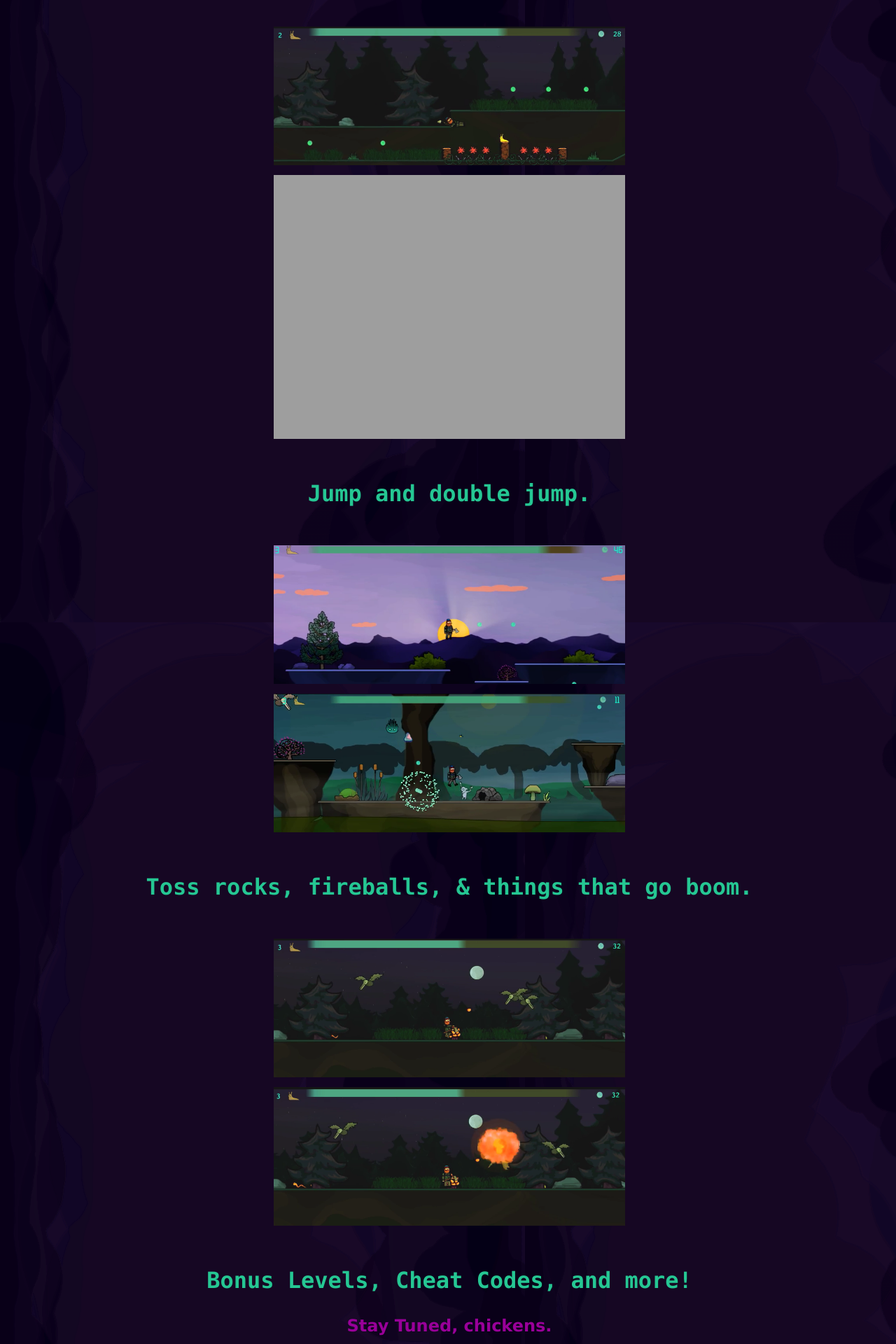
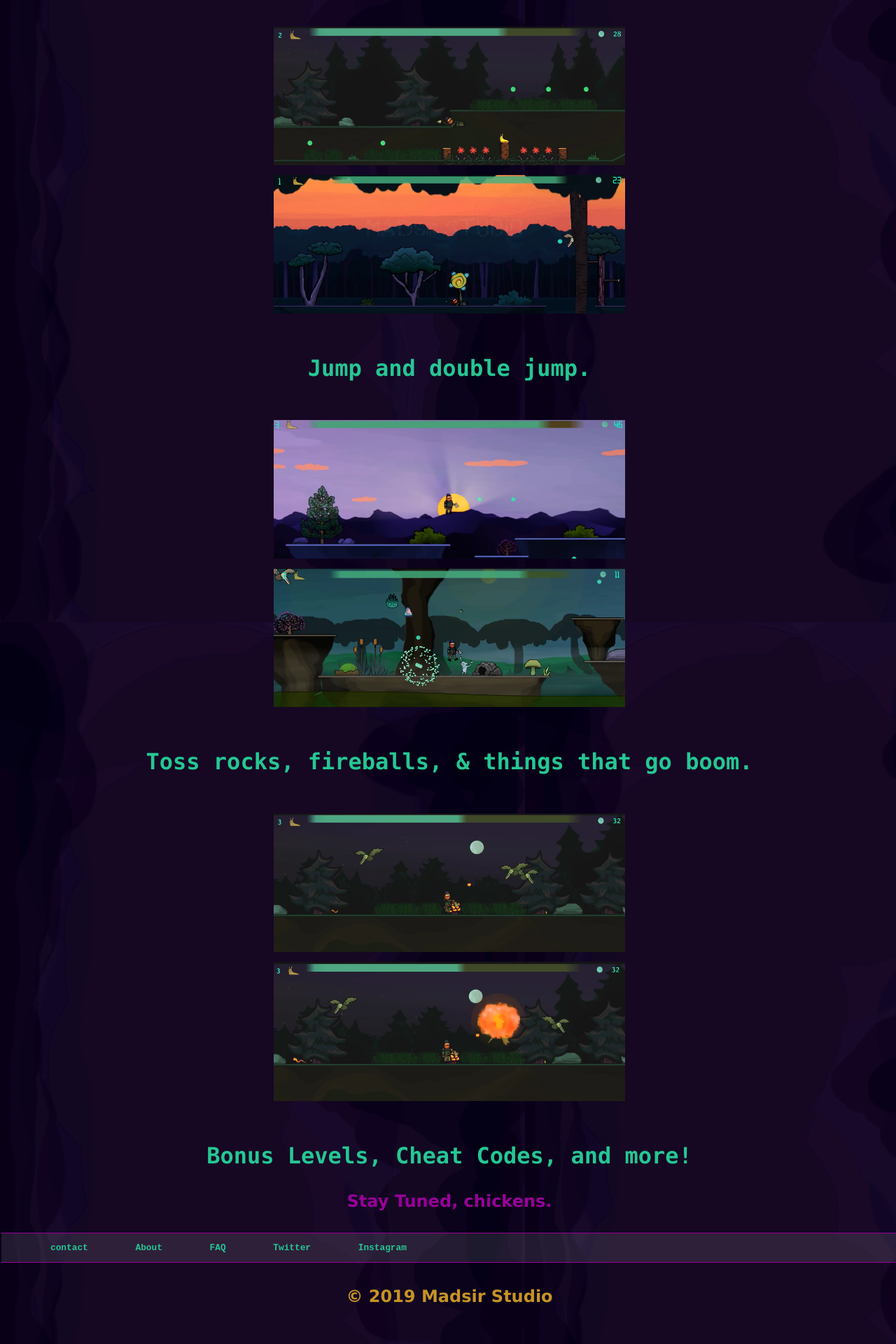
Before and after one commit to Madsir/madsirstudio.github.io, a Jekyll site: the page built from RemoteAgentGame/index.html, in a window 1280 px wide. Shown: the part 2111-4031 px from the top of the page at 70% size. Built offline with Jekyll 4.4.1, drawn with Linux system fonts in a browser that asks for light colours.

Commit message:
Update index.html

```diff
--- a/RemoteAgentGame/index.html
+++ b/RemoteAgentGame/index.html
@@ -36,7 +36,7 @@ title: Remote Agent
     <img src="/Assets/slideForSlug.png" alt="Forest" style="width:98%">
   </div>
   <div class="column">
-    <img src="/Assets/slideAndKick.png alt="Forest" style="width:98%">
+    <img src="/Assets/slideAndKick.png" alt="Forest" style="width:98%">
   </div>
 </div>
 		  <br>
```
